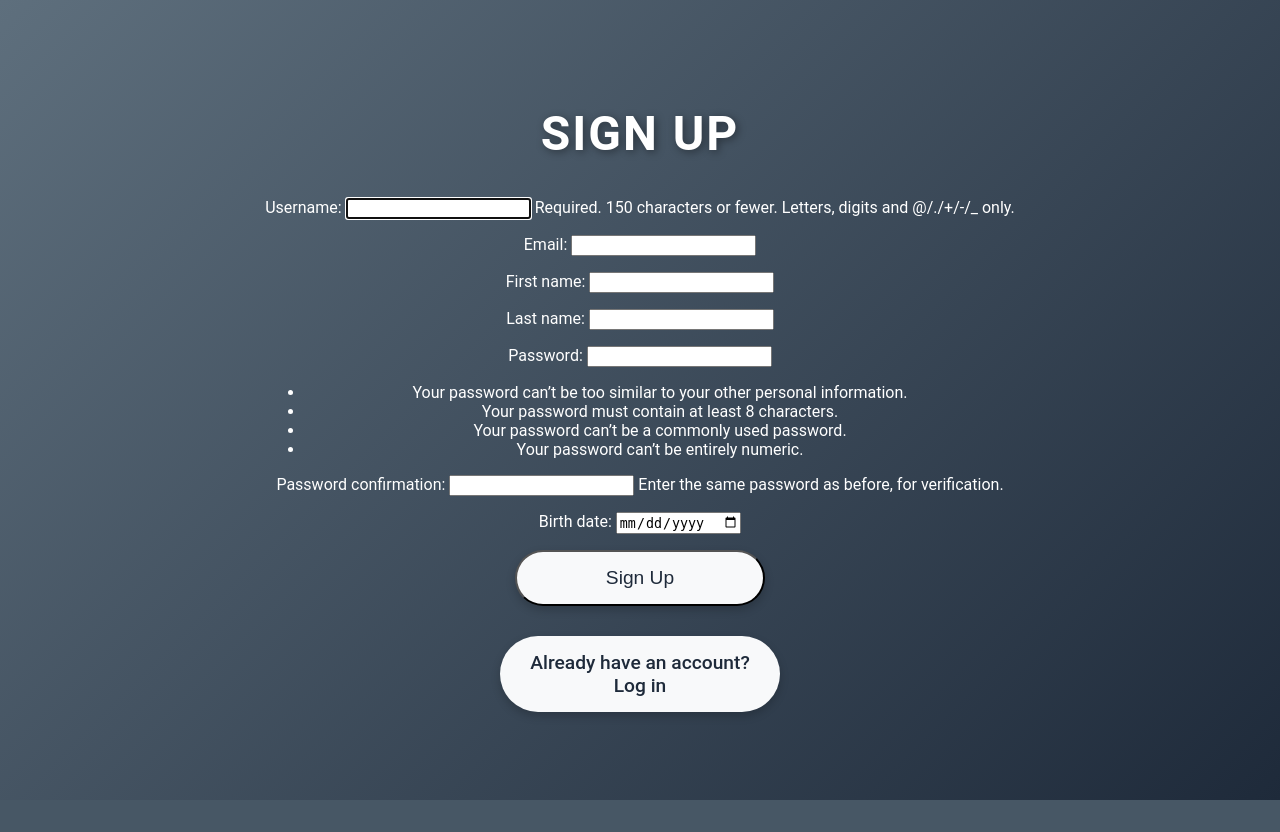
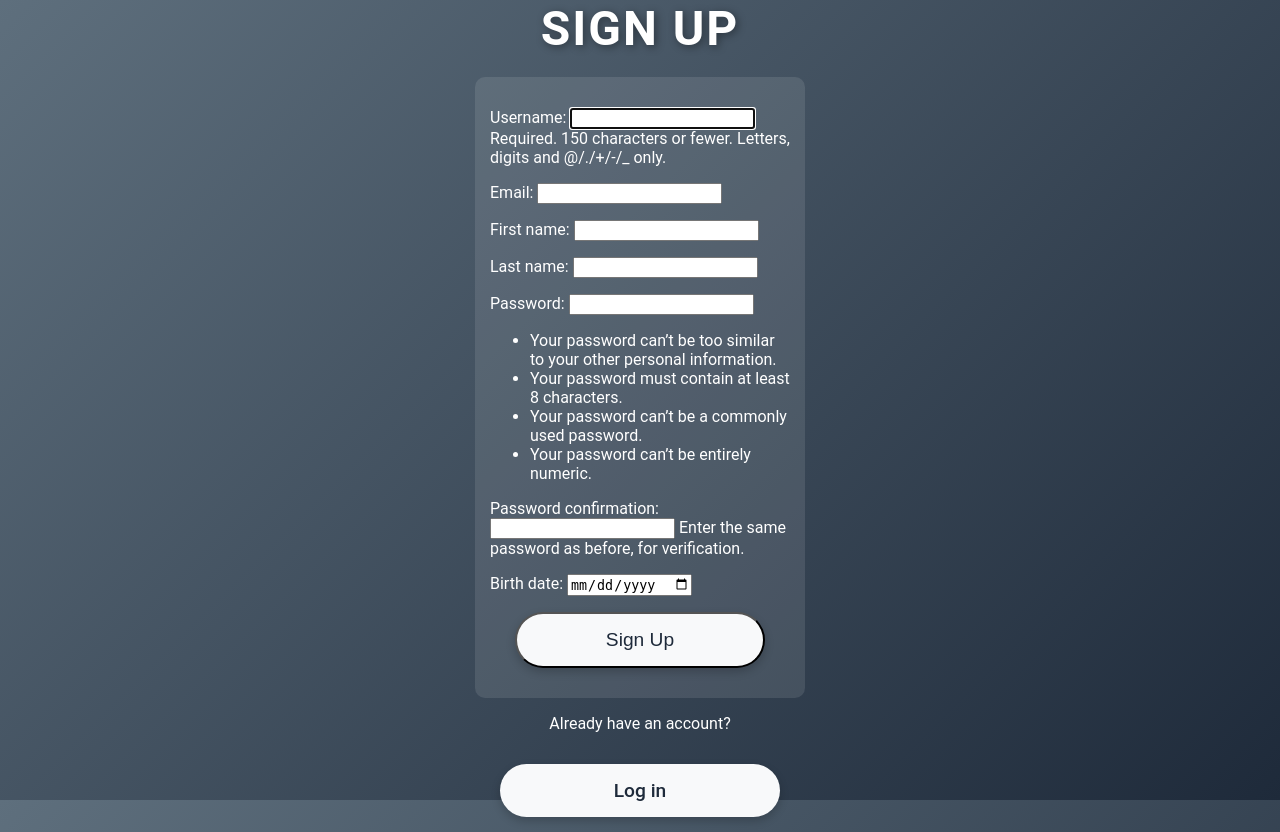
Before and after one commit to richard-w1/momentum, a Django app: page /signup/ in a window 1280 px wide. Before the commit the page ends 800 px from the top, so only its background shows below. Run offline with Django 5.2, Linux system fonts and the light colour scheme.

Commit message:
Added <specialform> tag to left align elements with input fields

```diff
--- a/website/static/css/styles.css
+++ b/website/static/css/styles.css
@@ -11,6 +11,29 @@ body {
     justify-content: center;
     align-items: center;
     overflow: hidden;
+}
+
+specialform {
+    display: block;
+    margin: 0 auto;
+    text-align: left;
+    width: 100%;
+}
+main {
+    display: flex;
+    justify-content: center;
+    align-items: center;
+    flex-direction: column;
+    text-align: center;
+}
+
+specialform {
+    width: 300px;
+    margin-left: 0;
+    margin-right: auto;
+    padding: 15px;
+    background-color: rgba(255, 255, 255, 0.1);
+    border-radius: 10px;
 }
 
 .topnav {
@@ -43,7 +66,7 @@ body {
     color: white;
 }
 
-.logout-form {
+.logout-f {
     margin: 0;
     padding: 0;
 }
--- a/website/templates/base.html
+++ b/website/templates/base.html
@@ -15,7 +15,7 @@
     <a href="/my_calendar/">Calendar</a>
     <a href="/my_profile/">Profile</a>
     <a href="/leaderboard/">Leaderboard</a>
-    <form action="{% url 'logout' %}" method="POST" class="logout-form">
+    <form action="{% url 'logout' %}" method="POST" class="logout-f">
         {% csrf_token %}
         <button type="submit" class="logout-btn">Logout</button>
     </form>
--- /dev/null
+++ b/website/templates/base2.html
@@ -0,0 +1,18 @@
+{% load static %}
+
+<!DOCTYPE html>
+<html lang="en">
+<head>
+    <meta charset="UTF-8">
+    <meta name="viewport" content="width=device-width, initial-scale=1.0">
+    <title>Habit Tracker</title>
+    <link rel="stylesheet" href="{% static 'css/styles.css' %}">
+</head>
+
+<body>
+    <main>
+        {% block content %}
+        {% endblock %}
+    </main>
+</body>
+</html>
--- a/website/templates/change_password.html
+++ b/website/templates/change_password.html
@@ -2,9 +2,11 @@
 
 {% block content %}
 <h2>Change Password</h2>
-<form method="post">
+<specialform>
+    <form method="post">
     {% csrf_token %}
     {{ form.as_p }}
-    <button type="submit" class="small-btn">Update Password</button>
+    <button type="submit" class="btn">Update Password</button>
 </form>
+</specialform>
 {% endblock %}
--- a/website/templates/signup.html
+++ b/website/templates/signup.html
@@ -1,4 +1,6 @@
+{% extends 'base2.html' %}
 {% load static %}
+{% block content %}
 <!DOCTYPE html>
 <html lang="en">
 <head>
@@ -9,13 +11,17 @@
 </head>
 <body>
     <h1>Sign Up</h1>
-
-    <form method="post">
-        {% csrf_token %}
-        {{ form.as_p }}
-        <button type="submit" class="btn">Sign Up</button>
-    </form>
-
-    <a href="{% url 'login' %}" class="btn">Already have an account? Log in</a>
+    <specialform>
+        <form method="post">
+            {% csrf_token %}
+            {{ form.as_p }}
+            <button type="submit" class="btn">Sign Up</button>
+        </form>
+    </specialform>
+    <p>
+        Already have an account?
+    </p>
+    <a href="{% url 'login' %}" class="btn">Log in</a>
 </body>
 </html>
+{% endblock %}
```
Also changed, not shown: website/templates/edit_habit.html (+7 -5 lines), website/templates/edit_profile.html (+13 -8 lines), website/templates/registration/login.html (+10 -5 lines), website/website/migrations/0002_habit_active_habit_last_completed_and_more.py (added).
